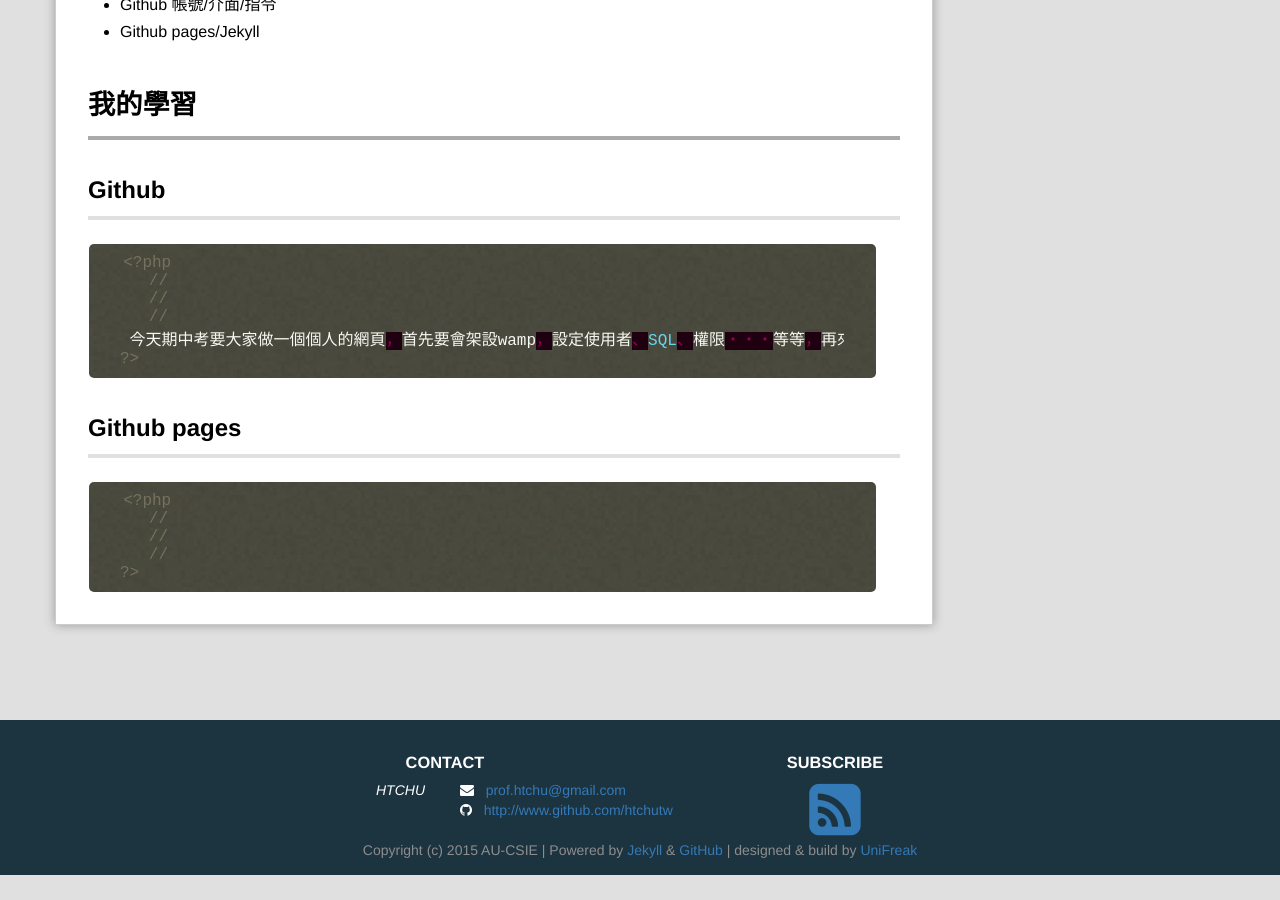
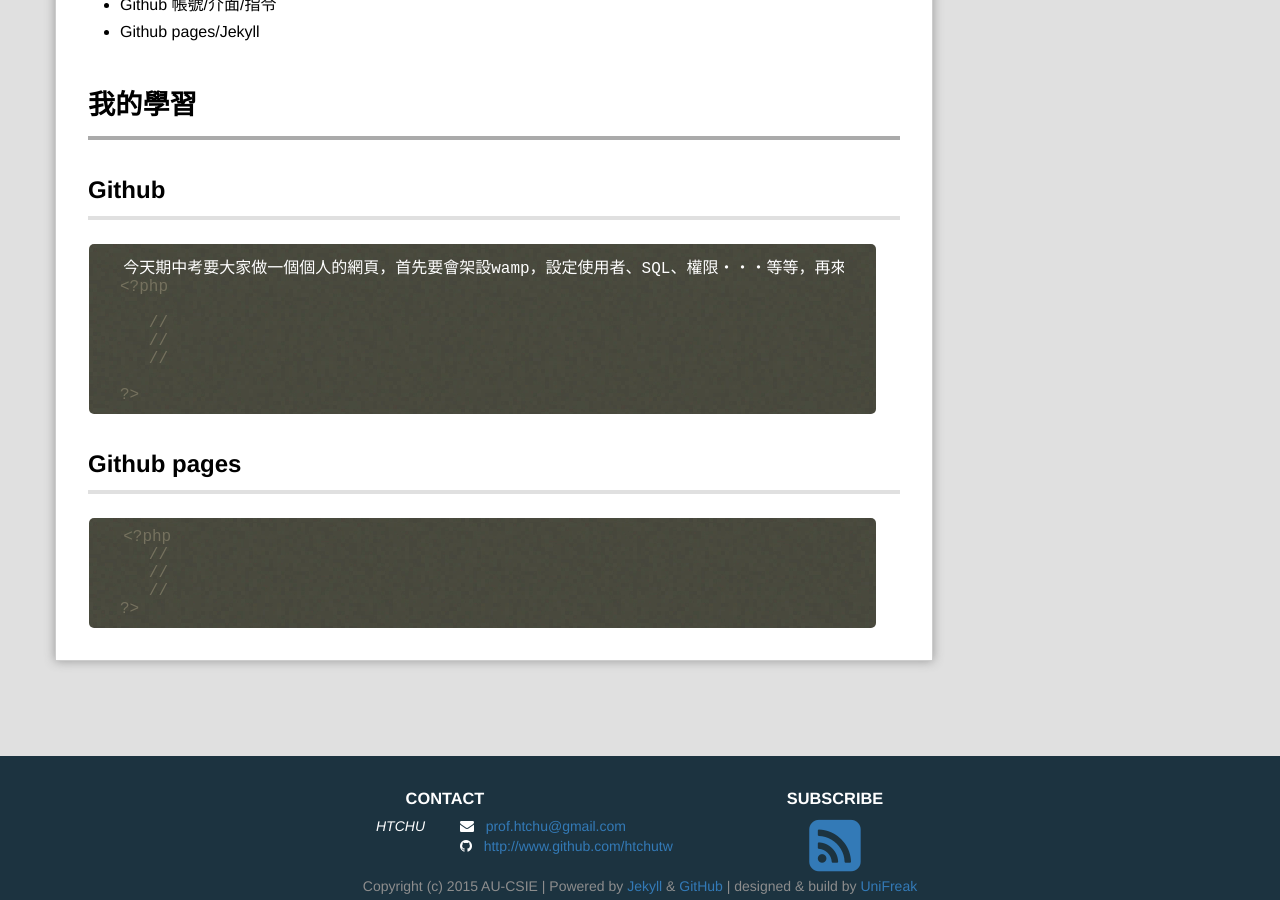
Before and after one commit to track9785/webcourse, a Jekyll site: the page built from _posts/2017-11-15-Class9.md, in a window 1280 px wide and 900 px high, scrolled down 604 px. Built offline with Jekyll 4.4.1, drawn with Linux system fonts in a browser that asks for light colours; Markdown is read by kramdown in place of the engine named in the settings; comment, search, counter and statistics services are not loaded; before the commit the page ends 1479 px from its top, so only the background shows below that.

Commit message:
Update 2017-11-15-Class9.md

````diff
--- a/_posts/2017-11-15-Class9.md
+++ b/_posts/2017-11-15-Class9.md
@@ -20,11 +20,13 @@ github帳號及使用github做blog。。
 
 
 ```php
+今天期中考要大家做一個個人的網頁，首先要會架設wamp，設定使用者、SQL、權限‧‧‧等等，再來就是發揮創意更改自己的網頁，更改圖片、改變文字敘述內容，如果比較厲害的話甚至可以增加一些語法，像原本文字尺寸我從</p>改成<h1>，然後我把login&localhost更改成自己的內容。
 <?php
+
    //
    //
    //
- 今天期中考要大家做一個個人的網頁，首先要會架設wamp，設定使用者、SQL、權限‧‧‧等等，再來就是發揮創意更改自己的網頁，更改圖片、改變文字敘述內容，如果比較厲害的話甚至可以增加一些語法，像原本文字尺寸我從</p>改成<h1>，然後我把login&localhost更改成自己的內容。
+
 ?>
 ```
 ##Github pages
````
